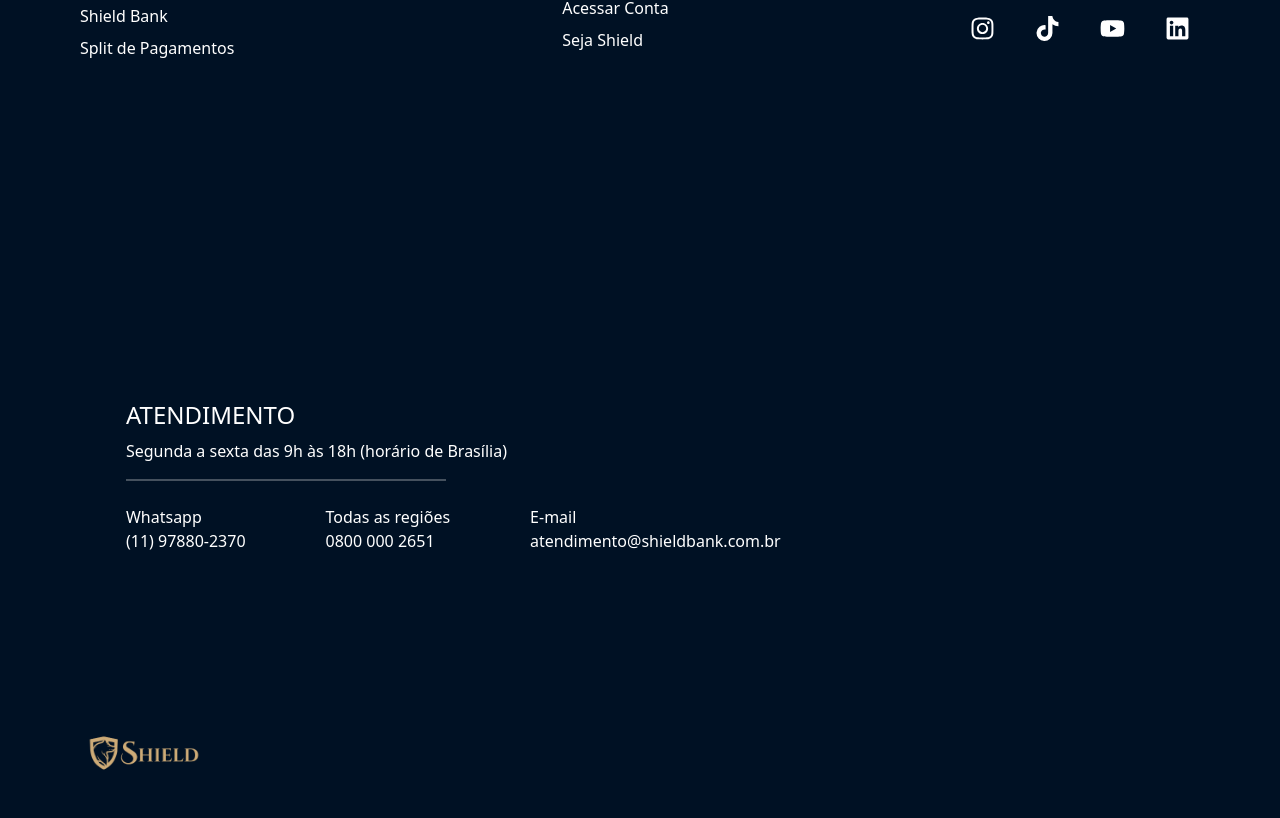
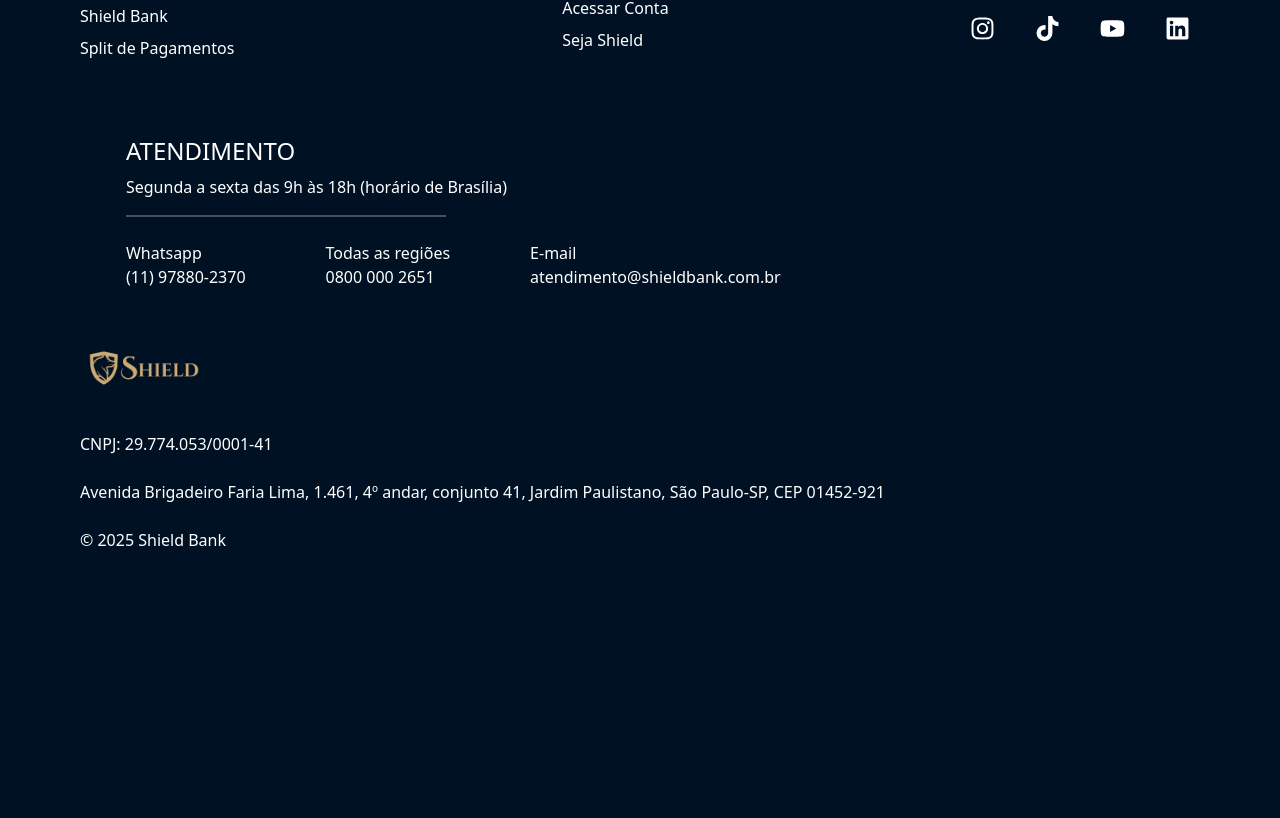
Before and after one commit to ShieldBank/ShieldBank, a Next.js app: page /produtos/inteligencia in a window 1280 px wide. Shown: the part 2502-3320 px from the top of the page. After the commit the page ends 3090 px from the top, so only its background shows below. Built offline with nearby package versions, Linux system fonts and the light colour scheme.

Commit message:
fix layout v11

```diff
--- a/app/components/footer.tsx
+++ b/app/components/footer.tsx
@@ -8,7 +8,7 @@
 export function Footer() {
   return (
     <>
-      <div className="w-full h-[90rem] grid grid-cols-3 grid-rows-3 max-md:grid-cols-1  p-20  max-sm:m-0 max-sm:p-10">
+      <div className="w-full max-sm:h-[90rem] h-[52rem] grid grid-cols-3 grid-rows-3 max-md:grid-cols-1  p-20  max-sm:m-0 max-sm:p-10">
         <div className=" flex justify-center max-sm:gap-12 max-sm:mt-50 gap-70 col-start-1 col-end-4 row-start-1 row-end-1 max-sm:flex-col-reverse  ">
           <div className="flex flex-col gap-2 font-light max-sm:text-[0.9rem] ">
             <motion.h1 className="font-light text-2xl">
@@ -111,7 +111,7 @@
         </div>
         <div
           id="contatos"
-          className=" flex max-sm:mt-60  justify-center gap-10 items-center  col-start-1 col-end-3 row-start-2 row-end-2 max-md:col-start-1 max-sm:items-start  max-sm:row-start-2 max-sm:row-end-2 "
+          className=" flex max-sm:mt-60 mt-20 justify-center gap-10 items-center  col-start-1 col-end-3 row-start-2 row-end-2 max-md:col-start-1 max-sm:items-start  max-sm:row-start-2 max-sm:row-end-2 "
         >
           <div className="  grid gap-2  max-sm:grid-cols-1">
             <motion.h1 className="font-light text-2xl">ATENDIMENTO</motion.h1>
@@ -155,7 +155,7 @@
             </div>
           </div>
         </div>
-        <div className=" max-sm:text-[0.9rem] max-sm:mt-40  col-start-1 col-end-4 row-start-3 row-end-3  ">
+        <div className=" max-sm:text-[0.9rem] max-sm:mt-40  col-start-1 col-end-4 row-start-3 row-end-3 mt-5  ">
           <Image className="w-[8rem] " src={shieldbank} alt="" />
           <p>CNPJ: 29.774.053/0001-41 </p>
           <br />
--- a/app/produtos/index.tsx
+++ b/app/produtos/index.tsx
@@ -78,7 +78,7 @@
       <div id="produtos" className="w-[100%] bg-amber-50  h-auto text-black  ">
         <div className="p-12 grid grid-rows-1 grid-cols-3 max-sm:grid-cols-1 max-sm:p-8   ">
           <div className="row-start-1 place-items-center relative">
-            <h2 className="text-5xl font-light mt-2 max-sm:text-4xl max-sm:mt-1 max-sm:mb-20">
+            <h2 className="text-5xl font-light mt-2 max-sm:text-4xl max-sm:text-center    max-sm:mt-1 max-sm:mb-20">
               Nossos Produtos
             </h2>
 
```
